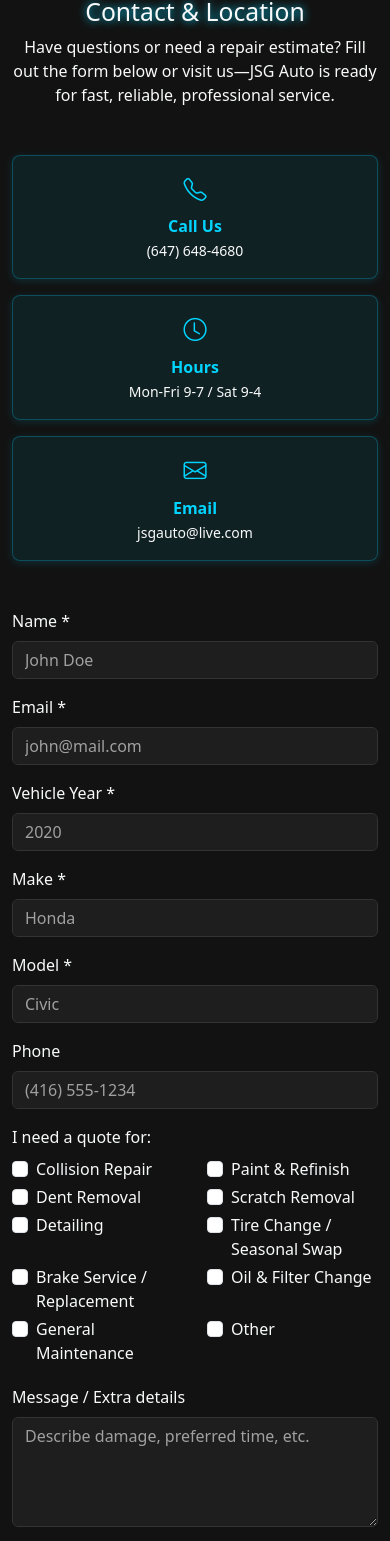
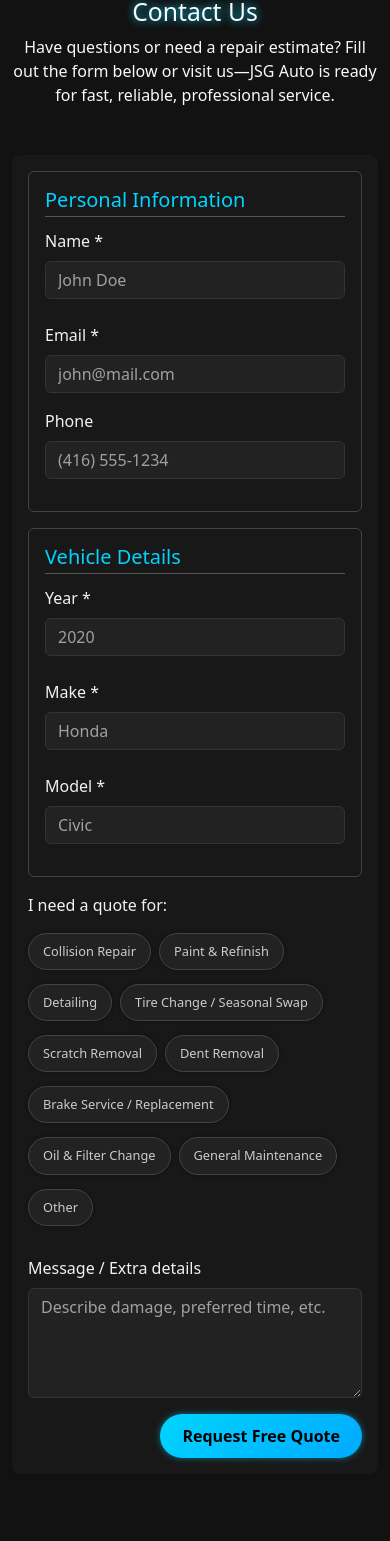
Before and after one commit to gagandeepsingh26/Jsg-auto, a React (Create React App) app: page / in a window 390 px wide. Shown: the part 3369-4910 px from the top of the page. Built offline with nearby package versions, Linux system fonts and the light colour scheme; grey boxes are pictures that could not be loaded.

Commit message:
Updated contact Us section (#7)

```diff
--- a/src/components/Contact.jsx
+++ b/src/components/Contact.jsx
@@ -1,8 +1,18 @@
 import React from "react";
-import { Container, Row, Col } from "react-bootstrap";
+import { Container, Row, Col, Card } from "react-bootstrap";
 import { sectionStyle } from "../utils/styles";
 import QuoteForm from "./QuoteForm";
 import LazyMap from "./LazyMap";
+
+const hours = [
+  { day: "Monday", time: "9:00 AM – 7:00 PM" },
+  { day: "Tuesday", time: "9:00 AM – 7:00 PM" },
+  { day: "Wednesday", time: "9:00 AM – 7:00 PM" },
+  { day: "Thursday", time: "9:00 AM – 7:00 PM" },
+  { day: "Friday", time: "9:00 AM – 7:00 PM" },
+  { day: "Saturday", time: "9:00 AM – 4:00 PM" },
+  { day: "Sunday", time: "Closed" },
+];
 
 export default function Contact() {
   return (
@@ -17,57 +27,59 @@ export default function Contact() {
       }}
     >
       <Container style={{ position: "relative", zIndex: 2 }}>
-        {/* headline + sub */}
-        <h2 className="text-center">Contact & Location</h2>
+        <h2 className="text-center">Contact Us</h2>
         <p className="text-center mb-5">
           Have questions or need a repair estimate? Fill out the form below or
           visit us—JSG Auto is ready for fast, reliable, professional service.
         </p>
 
-        {/* quick-info strip */}
-        <Row className="justify-content-center mb-5 g-3 text-center">
-          {[
-            {
-              icon: "bi-telephone",
-              label: "Call Us",
-              val: "(647) 648-4680",
-            },
-            {
-              icon: "bi-clock",
-              label: "Hours",
-              val: "Mon-Fri 9-7 / Sat 9-4",
-            },
-            {
-              icon: "bi-envelope",
-              label: "Email",
-              val: "jsgauto@live.com",
-            },
-          ].map((c, i) => (
-            <Col xs={12} sm={6} md={4} lg={2} key={i}>
-              <div
-                className="py-3 rounded-3"
+        {/* Form: 100% width */}
+        <Row className="mb-5">
+          <Col xs={12}>
+            <QuoteForm />
+          </Col>
+        </Row>
+
+        {/* Map 70% | Hours 30% */}
+        <Row className="g-4 mb-4">
+          <Col lg={8} xl={8}>
+            <LazyMap />
+          </Col>
+
+          <Col lg={4} xl={4}>
+            <Card
+              className="h-100"
               style={{
                 background: "rgba(0,212,255,0.08)",
                 border: "1px solid rgba(0,212,255,0.25)",
-                  color: "#00d4ff",
-                  boxShadow: "0 2px 8px rgba(0,212,255,0.15)",
+                color: "#f1f1f1",
               }}
             >
-                <i className={`bi ${c.icon} fs-3`} />
-                <div className="mt-2 fw-bold">{c.label}</div>
-                <small className="text-light">{c.val}</small>
-              </div>
+              <Card.Body>
+                <Card.Title
+                  className="mb-3 text-center"
+                  style={{ color: "#00d4ff" }}
+                >
+                  Business Hours
+                </Card.Title>
+                {hours.map(({ day, time }) => (
+                  <Row key={day} className="mb-2">
+                    <Col xs={5} className="fw-bold">
+                      {day}
                     </Col>
+                    <Col xs={7} className="text-end">
+                      {time}
+                    </Col>
+                  </Row>
                 ))}
+              </Card.Body>
+            </Card>
+          </Col>
         </Row>
 
-        {/* form + map row (unchanged internals) */}
-        <Row className="align-items-center">
-          <Col lg={6} className="mb-4">
-            <QuoteForm />
-          </Col>
-          <Col lg={6} className="mb-4">
-            <LazyMap />
+        {/* Visit-us line: 100% width */}
+        <Row>
+          <Col xs={12}>
             <p className="text-center mt-2" style={{ color: "#00d4ff" }}>
               Visit us at: <br />
               <strong>JSG Auto LTD</strong>
--- a/src/components/QuoteForm.jsx
+++ b/src/components/QuoteForm.jsx
@@ -1,14 +1,13 @@
-// QuoteForm.jsx
 import React, { useState } from "react";
 import { Form, Row, Col, Button, Spinner } from "react-bootstrap";
 
 const serviceOptions = [
   "Collision Repair",
   "Paint & Refinish",
-  "Dent Removal",
-  "Scratch Removal",
   "Detailing",
   "Tire Change / Seasonal Swap",
+  "Scratch Removal",
+  "Dent Removal",
   "Brake Service / Replacement",
   "Oil & Filter Change",
   "General Maintenance",
@@ -16,24 +15,27 @@ const serviceOptions = [
 ];
 
 export default function QuoteForm() {
-  const [status, setStatus] = useState("idle"); // idle | sending | sent
+  const [status, setStatus] = useState("idle");
   const [checked, setChecked] = useState([]);
   const [name, setName] = useState("");
   const [make, setMake] = useState("");
   const [model, setModel] = useState("");
-  const handleCheck = (e) =>
-    setChecked(
-      e.target.checked
-        ? [...checked, e.target.value]
-        : checked.filter((s) => s !== e.target.value)
+  const isMobile = window.innerWidth < 768;
+
+  const toggleService = (service) => {
+    setChecked((prev) =>
+      prev.includes(service)
+        ? prev.filter((s) => s !== service)
+        : [...prev, service]
     );
+  };
 
   const handleSubmit = async (e) => {
     e.preventDefault();
     setStatus("sending");
 
     const data = new FormData(e.target);
-    data.set("services", checked.join(", "));
+    data.set("services", checked.join(","));
 
     try {
       const res = await fetch("https://api.web3forms.com/submit", {
@@ -42,80 +44,27 @@ export default function QuoteForm() {
       });
       if (!res.ok) throw new Error("Network error");
       setStatus("sent");
-      e.target.reset(); // clear form
+      e.target.reset();
       setChecked([]);
       setName("");
       setMake("");
-      setModel(""); // clear checkboxes
+      setModel("");
     } catch {
       setStatus("idle");
       alert("Sorry, couldn't send. Try again.");
     }
   };
 
-  /* build subject live */
   const subject = `${name || "Someone"} requested a quote for ${make || ""} ${
     model || ""
   }`.trim();
 
-  if (status === "sent") {
   return (
-      <>
-        {/* full-screen overlay */}
-        <div
-          style={{
-            position: "fixed",
-            inset: 0,
-            background: "rgba(20,20,20,0.85)",
-            backdropFilter: "blur(6px)",
-            zIndex: 9999,
-            display: "flex",
-            alignItems: "center",
-            justifyContent: "center",
-          }}
-          onClick={() => setStatus("idle")} // click backdrop to close
+    <Form
+      onSubmit={handleSubmit}
+      className="p-3 rounded-3 shadow-sm"
+      style={{ background: "#181818", color: "#f1f1f1" }}
     >
-          {/* message box */}
-          <div
-            style={{
-              background: "#121212",
-              border: "1px solid #00d4ff",
-              borderRadius: "12px",
-              padding: "40px 50px",
-              textAlign: "center",
-              color: "#f1f1f1",
-              boxShadow: "0 0 20px rgba(0,212,255,0.4)",
-              maxWidth: 420,
-            }}
-            onClick={(e) => e.stopPropagation()} // don't close when clicking inside
-          >
-            <i
-              className="bi bi-check-circle-fill"
-              style={{ fontSize: "3.5rem", color: "#00d4ff" }}
-            />
-            <h4 className="mt-3 mb-2">Quote request sent!</h4>
-            <p className="mb-4">
-              {`We'll get back to you within one business day.`}
-            </p>
-            <Button
-              onClick={() => setStatus("idle")}
-              style={{
-                backgroundColor: "#00d4ff",
-                borderColor: "#00d4ff",
-                borderRadius: 25,
-                padding: "6px 22px",
-              }}
-            >
-              Close
-            </Button>
-          </div>
-        </div>
-      </>
-    );
-  }
-
-  return (
-    <Form onSubmit={handleSubmit}>
       <input
         type="hidden"
         name="access_key"
@@ -123,8 +72,27 @@ export default function QuoteForm() {
       />
       <input type="hidden" name="subject" value={subject} />
 
-      <Row>
-        <Col md={6}>
+      {/* Personal Info Section */}
+      <div
+        className="mb-3 p-3 rounded"
+        style={{
+          border: "1px solid #444",
+        }}
+      >
+        <h5
+          style={{
+            borderBottom: "1px solid #555",
+            paddingBottom: "4px",
+            marginBottom: "12px",
+            fontWeight: 500,
+            color: "#00d4ff",
+          }}
+        >
+          Personal Information
+        </h5>
+
+        <Row className="g-2">
+          <Col xs={12} sm={6}>
             <Form.Group className="mb-3">
               <Form.Label>Name *</Form.Label>
               <Form.Control
@@ -134,10 +102,15 @@ export default function QuoteForm() {
                 placeholder="John Doe"
                 value={name}
                 onChange={(e) => setName(e.target.value)}
+                style={{
+                  background: "#222",
+                  borderColor: "#333",
+                  color: "#fff",
+                }}
               />
             </Form.Group>
           </Col>
-        <Col md={6}>
+          <Col xs={12} sm={6}>
             <Form.Group className="mb-3">
               <Form.Label>Email *</Form.Label>
               <Form.Control
@@ -145,15 +118,54 @@ export default function QuoteForm() {
                 type="email"
                 required
                 placeholder="john@mail.com"
+                style={{
+                  background: "#222",
+                  borderColor: "#333",
+                  color: "#fff",
+                }}
               />
             </Form.Group>
           </Col>
         </Row>
 
-      <Row>
-        <Col md={4}>
         <Form.Group className="mb-3">
-            <Form.Label>Vehicle Year *</Form.Label>
+          <Form.Label>Phone</Form.Label>
+          <Form.Control
+            name="phone"
+            type="tel"
+            placeholder="(416) 555-1234"
+            style={{
+              background: "#222",
+              borderColor: "#333",
+              color: "#fff",
+            }}
+          />
+        </Form.Group>
+      </div>
+
+      {/* Car Details Section */}
+      <div
+        className="mb-3 p-3 rounded"
+        style={{
+          border: "1px solid #444",
+        }}
+      >
+        <h5
+          style={{
+            borderBottom: "1px solid #555",
+            paddingBottom: "4px",
+            marginBottom: "12px",
+            fontWeight: 500,
+            color: "#00d4ff",
+          }}
+        >
+          Vehicle Details
+        </h5>
+
+        <Row className="g-2">
+          <Col xs={12} sm={4}>
+            <Form.Group className="mb-3">
+              <Form.Label>Year *</Form.Label>
               <Form.Control
                 name="year"
                 type="number"
@@ -161,10 +173,15 @@ export default function QuoteForm() {
                 max="2030"
                 required
                 placeholder="2020"
+                style={{
+                  background: "#222",
+                  borderColor: "#333",
+                  color: "#fff",
+                }}
               />
             </Form.Group>
           </Col>
-        <Col md={4}>
+          <Col xs={12} sm={4}>
             <Form.Group className="mb-3">
               <Form.Label>Make *</Form.Label>
               <Form.Control
@@ -174,10 +191,15 @@ export default function QuoteForm() {
                 placeholder="Honda"
                 value={make}
                 onChange={(e) => setMake(e.target.value)}
+                style={{
+                  background: "#222",
+                  borderColor: "#333",
+                  color: "#fff",
+                }}
               />
             </Form.Group>
           </Col>
-        <Col md={4}>
+          <Col xs={12} sm={4}>
             <Form.Group className="mb-3">
               <Form.Label>Model *</Form.Label>
               <Form.Control
@@ -187,35 +209,71 @@ export default function QuoteForm() {
                 placeholder="Civic"
                 value={model}
                 onChange={(e) => setModel(e.target.value)}
+                style={{
+                  background: "#222",
+                  borderColor: "#333",
+                  color: "#fff",
+                }}
               />
             </Form.Group>
           </Col>
         </Row>
+      </div>
 
-      <Form.Group className="mb-3">
-        <Form.Label>Phone</Form.Label>
-        <Form.Control name="phone" type="tel" placeholder="(416) 555-1234" />
+      {/* Services */}
+      <Form.Group className="mb-4">
+        <Form.Label>I need a quote for:</Form.Label>
+        <div className="d-flex flex-wrap mt-2 gap-2">
+          {serviceOptions.map((s) => {
+            const active = checked.includes(s);
+            return (
+              <div
+                key={s}
+                onClick={() => toggleService(s)}
+                style={{
+                  padding: "8px 14px",
+                  borderRadius: "25px",
+                  border: `1px solid ${active ? "#00d4ff" : "#444"}`,
+                  background: active
+                    ? "linear-gradient(135deg, #00d4ff, #00aaff)"
+                    : "#222",
+                  color: active ? "#000" : "#ccc",
+                  cursor: "pointer",
+                  userSelect: "none",
+                  textAlign: "center",
+                  marginBottom: "6px",
+                  fontWeight: active ? 600 : 400,
+                  transition: "all 0.25s ease",
+                  fontSize: isMobile ? "0.8rem" : "0.95rem",
+                  whiteSpace: "normal",
+                  wordBreak: "break-word",
+                  boxShadow: active
+                    ? "0 0 8px rgba(0, 212, 255, 0.6)"
+                    : "0 0 4px rgba(0,0,0,0.4)",
+                }}
+                onMouseEnter={(e) => {
+                  e.currentTarget.style.transform = "scale(1.05)";
+                  if (!active) {
+                    e.currentTarget.style.borderColor = "#00d4ff";
+                    e.currentTarget.style.color = "#fff";
+                  }
+                }}
+                onMouseLeave={(e) => {
+                  e.currentTarget.style.transform = "scale(1)";
+                  if (!active) {
+                    e.currentTarget.style.borderColor = "#444";
+                    e.currentTarget.style.color = "#ccc";
+                  }
+                }}
+              >
+                {s}
+              </div>
+            );
+          })}
+        </div>
       </Form.Group>
 
-      <Form.Group className="mb-3">
-        <Form.Label>I need a quote for:</Form.Label>
-        <Row>
-          {serviceOptions.map((s) => (
-            <Col xs={6} key={s}>
-              <Form.Check
-                id={`service-${s}`} // ← unique id
-                type="checkbox"
-                label={s}
-                value={s}
-                checked={checked.includes(s)}
-                onChange={handleCheck}
-                className="mb-1"
-              />
-            </Col>
-          ))}
-        </Row>
-      </Form.Group>
-
+      {/* Message */}
       <Form.Group className="mb-3">
         <Form.Label>Message / Extra details</Form.Label>
         <Form.Control
@@ -223,13 +281,37 @@ export default function QuoteForm() {
           as="textarea"
           rows={4}
           placeholder="Describe damage, preferred time, etc."
+          style={{ background: "#222", borderColor: "#333", color: "#fff" }}
         />
       </Form.Group>
-
+      <div className="d-flex justify-content-end">
         <Button
           type="submit"
-        style={{ backgroundColor: "#00d4ff", borderColor: "#00d4ff" }}
+          style={{
+            background: "linear-gradient(135deg, #00d4ff, #00aaff)",
+            border: "none",
+            borderRadius: 25,
+            padding: "10px 22px",
+            fontWeight: 600,
+            color: "#000",
+            transition: "all 0.25s ease",
+            boxShadow: "0 0 6px rgba(0, 212, 255, 0.5)",
+          }}
           disabled={status === "sending"}
+          onMouseEnter={(e) => {
+            e.currentTarget.style.transform = "scale(1.05)";
+            e.currentTarget.style.boxShadow = "0 0 12px rgba(0, 212, 255, 0.8)";
+          }}
+          onMouseLeave={(e) => {
+            e.currentTarget.style.transform = "scale(1)";
+            e.currentTarget.style.boxShadow = "0 0 6px rgba(0, 212, 255, 0.5)";
+          }}
+          onMouseDown={(e) => {
+            e.currentTarget.style.transform = "scale(0.97)";
+          }}
+          onMouseUp={(e) => {
+            e.currentTarget.style.transform = "scale(1.05)";
+          }}
         >
           {status === "sending" ? (
             <>
@@ -240,6 +322,7 @@ export default function QuoteForm() {
             "Request Free Quote"
           )}
         </Button>
+      </div>
     </Form>
   );
 }
```
Lines whose indentation alone changed are shown as unchanged.
